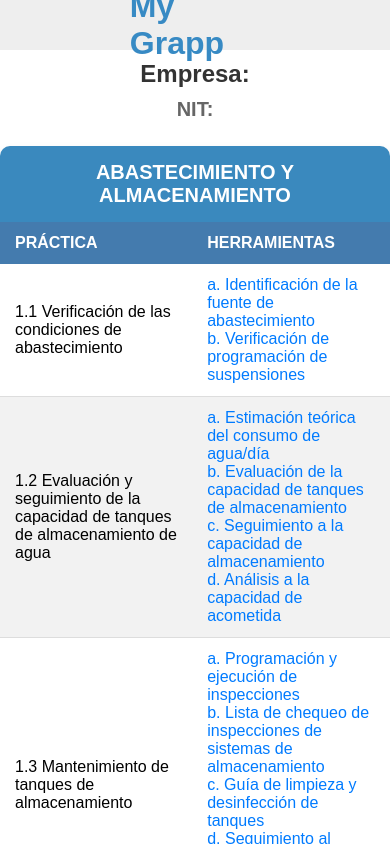
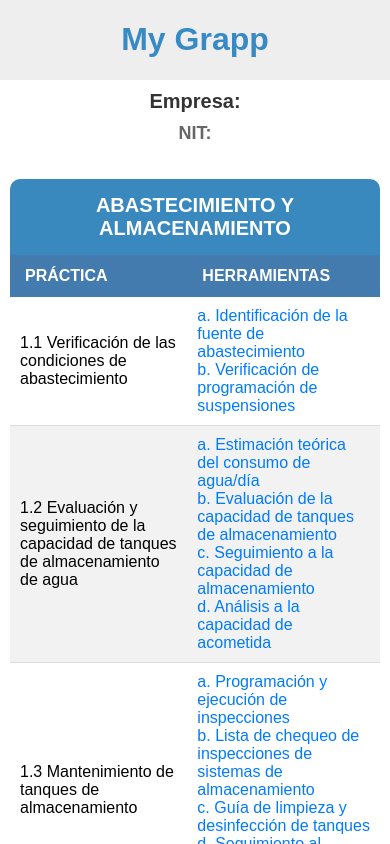
Before and after one commit to diazms04/MyGrapp-Acuacar, a React (Vite) app: page /toolsGra in a window 390 px wide. Shown: the top 844 px of the page. Built offline with nearby package versions, Linux system fonts and the light colour scheme.

Commit message:
Responsive scss

```diff
--- a/src/components/NavBar/NavBar.jsx
+++ b/src/components/NavBar/NavBar.jsx
@@ -1,26 +1,20 @@
-import React from 'react'
-import './NavBar.scss'
-import imglo from '../../assets/Logo Acuacar 2019.png'
-import logoPatio from '../../assets/patio.png'
+import React from 'react';
+import './NavBar.scss';
+import imglo from '../../assets/Logo Acuacar 2019.png';
+import logoPatio from '../../assets/patio.png';
 
-function NavBar({leftChildren}) {
+function NavBar({ leftChildren }) {
   return (
-    <>
-        <div className='nav_container'>
-          <div className='logos_pro'>
-            {leftChildren}
-        </div>
-
-        <div className='title_nav'>
-            <h1 className='titles'>My Grapp</h1>
-        </div>
-
-        <div className='logos_pro'>
-
-        </div>
-        </div>
-    </>
-  )
+    <div className="nav_container">
+      <div className="logos_pro">
+        {leftChildren}
+      </div>
+      <div className="title_nav">
+        <h1 className="titles">My Grapp</h1>
+      </div>
+      <div className="logos_pro"></div>
+    </div>
+  );
 }
 
-export default NavBar
+export default NavBar;
--- a/src/components/NavBar/NavBar.scss
+++ b/src/components/NavBar/NavBar.scss
@@ -18,7 +18,6 @@
   justify-content: center;
   align-items: center;
   font-family: 'Merriweather Sans', sans-serif !important;
-
 }
 
 .sesion_nav {
@@ -27,11 +26,23 @@
 
 .titles {
   color: #378AC4;
-
 }
 
 .logos_pro img {
-    width: 100%; /* La imagen se ajustará al ancho del contenedor */
-    height: 100%; /* Mantendrá sus proporciones originales */
-    object-fit: contain; /* Asegura que la imagen se ajuste sin perder proporciones */
+  width: 100%;
+  height: 100%;
+  object-fit: contain;
 }
+
+/* Media Queries for Responsiveness */
+@media (max-width: 768px) {
+  .nav_container {
+    flex-direction: column;
+    height: auto;
+  }
+
+  .logos_pro, .title_nav, .sesion_nav {
+    width: 100%;
+    justify-content: center;
+  }
+}
--- a/src/pages/Esctaa/Esctaa.scss
+++ b/src/pages/Esctaa/Esctaa.scss
@@ -39,7 +39,7 @@
 
 .tabla thead tr:first-child th {
   background-color: #3a89be;
-  font-size: 20px; /* Tamaño de fuente ajustado */
+  font-size: px; /* Tamaño de fuente ajustado */
   text-align: center;
   padding: 15px;
 }
--- a/src/pages/SignINAE/SignINAE.scss
+++ b/src/pages/SignINAE/SignINAE.scss
@@ -147,3 +147,34 @@
 button:active {
   transform: scale(0.95); /* Hace que el botón parezca presionado */
 }
+
+/* Media Queries for Responsiveness */
+@media (max-width: 768px) {
+
+
+  .signin-section-body {
+    height: auto;
+    padding: 20px;
+  }
+
+  .signin-form-container {
+    padding: 20px;
+    box-shadow: 0 0 5px rgba(0, 0, 0, 0.1);
+    max-width: 90%;
+  }
+
+  .signin-form-title {
+    font-size: 20px;
+    margin-bottom: 15px;
+  }
+
+  .signin-form-group input {
+    padding: 8px;
+    font-size: 14px;
+  }
+
+  .signin-submit-button {
+    font-size: 16px;
+    padding: 8px;
+  }
+}
--- a/src/pages/ToolsGra/ToolsGra.jsx
+++ b/src/pages/ToolsGra/ToolsGra.jsx
@@ -8,8 +8,9 @@
   const { companyName, nit } = location.state || {}; // Obtiene los datos pasados por la navegación
 
   return (
+    <>
+      <NavBar /> {/* Incluimos el NavBar fuera del contenedor principal */}
       <div className='tools-gra-container'>
-      <NavBar />
         <div className='company-info'>
           <h2>Empresa: {companyName}</h2>
           <h3>NIT: {nit}</h3>
@@ -69,5 +70,6 @@
           </tbody>
         </table>
       </div>
+    </>
   );
 }
--- a/src/pages/ToolsGra/ToolsGra.scss
+++ b/src/pages/ToolsGra/ToolsGra.scss
@@ -1,14 +1,12 @@
-/* Contenedor principal */
+/* Estilos para ToolsGra component */
 .tools-gra-container {
   display: flex;
   flex-direction: column;
   align-items: center;
   height: 100vh;
   font-family: 'Arial', sans-serif;
-
 }
 
-/* Información de la empresa */
 .company-info {
   margin-bottom: 20px;
   text-align: center;
@@ -26,7 +24,6 @@
   color: #666;
 }
 
-/* Estilos para la tabla */
 .tools-gra-table {
   width: 100%;
   max-width: 1000px;
@@ -35,6 +32,7 @@
   background-color: #fff;
   overflow: hidden;
   border-radius: 10px;
+  margin-top: 20px;
 }
 
 .tools-gra-table th,
@@ -69,7 +67,6 @@
   border-bottom: 1px solid #ddd;
 }
 
-/* Estilos para las celdas que contienen herramientas */
 .tools-cell {
   display: flex;
   flex-direction: column;
@@ -86,3 +83,40 @@
   color: #0056b3;
   text-decoration: underline;
 }
+
+/* Media Queries para dispositivos móviles */
+@media (max-width: 768px) {
+  .tools-gra-container {
+    padding: 0 10px; /* Ajustamos el padding horizontal */
+  }
+
+  .company-info h2 {
+    font-size: 20px;
+  }
+
+  .company-info h3 {
+    font-size: 18px;
+  }
+
+  .tools-gra-table {
+    max-width: 100%;
+
+    box-shadow: none;
+    margin-top: 10px;
+    border-radius: 10px;
+  }
+
+  .tools-gra-table thead th {
+    font-size: 16px;
+    padding: 12px 15px;
+  }
+
+  .tools-gra-table td,
+  .tools-gra-table th {
+    padding: 10px;
+  }
+
+  .tools-cell a {
+    padding: 3px 0;
+  }
+}
--- a/src/pages/Vca/Vca.scss
+++ b/src/pages/Vca/Vca.scss
@@ -1,13 +1,10 @@
 .vca-container {
-  display: flex;
-  flex-direction: column;
-  align-items: center;
-  font-family: 'Arial', sans-serif;
-  margin-bottom: 20px; /* Agrega un margen inferior para separar del contenido siguiente */
-}
-
-/* Estilos para las tablas y otros elementos omitidos para brevedad */
-
+    display: flex;
+    flex-direction: column;
+    align-items: center;
+    height: 100vh;
+    font-family: 'Arial', sans-serif;
+  }
 
   /* Estilos para la tabla principal */
   .vca-table {
```
Lines whose indentation alone changed are shown as unchanged.
